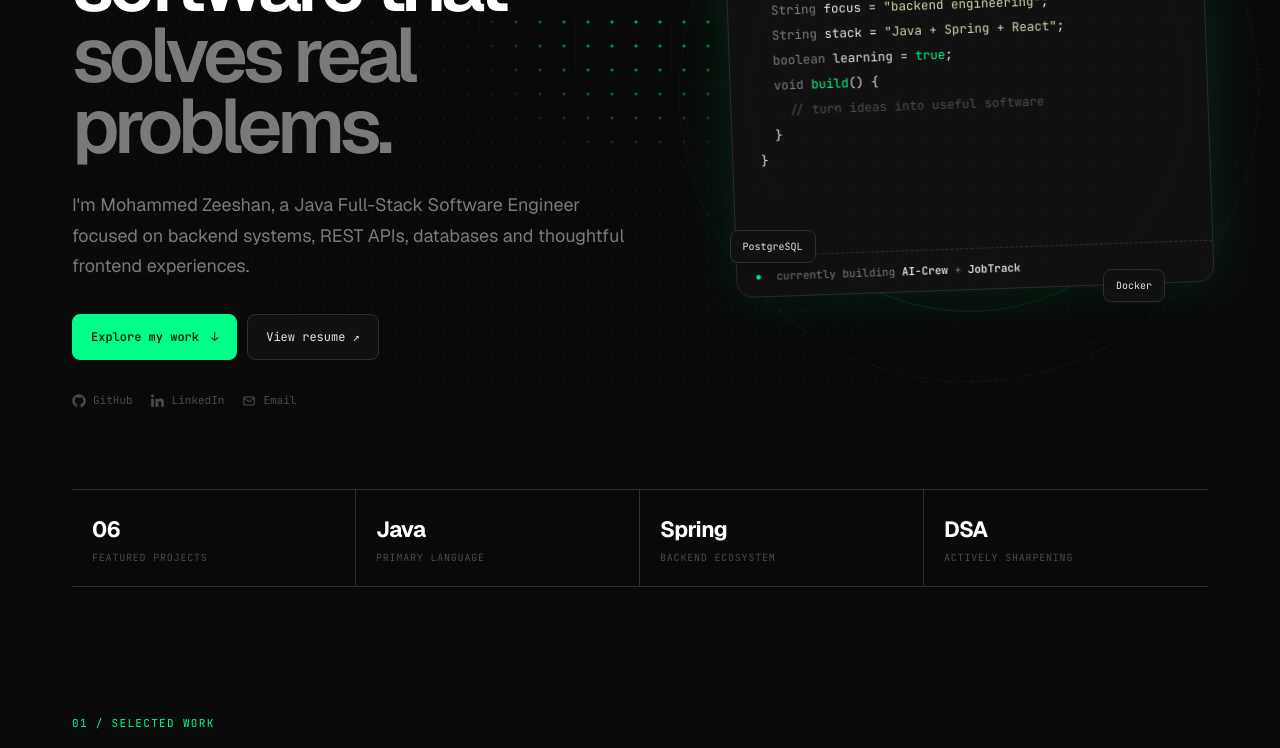
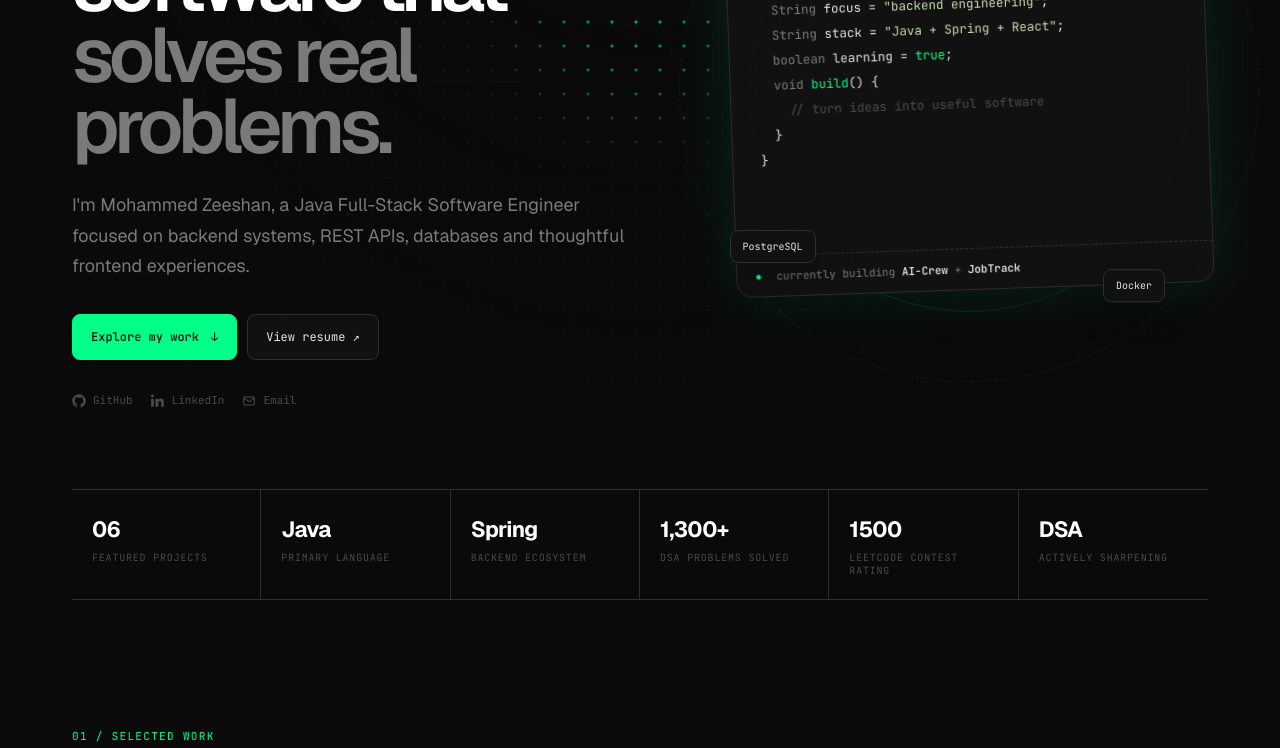
Before and after one commit to zeeshanverse/Portfolio-2, a Next.js app in the folder apps/web/: page / in a window 1280 px wide. Shown: the part 398-1146 px from the top of the page. Built offline with nearby package versions, Linux system fonts and the light colour scheme; no server answers.

Commit message:
Updating Stats

```diff
--- a/apps/web/components/organisms/ModernHome.css
+++ b/apps/web/components/organisms/ModernHome.css
@@ -300,7 +300,7 @@
 
 .proof-strip {
   display: grid;
-  grid-template-columns: repeat(4, 1fr);
+  grid-template-columns: repeat(6, 1fr);
   border-block: 1px solid var(--line);
 }
 
--- a/apps/web/components/organisms/ModernHome.tsx
+++ b/apps/web/components/organisms/ModernHome.tsx
@@ -190,10 +190,44 @@ export default function ModernHome() {
       </section>
 
       <section className="proof-strip" aria-label="portfolio highlights">
-        <div><strong>06</strong><span>featured projects</span></div>
-        <div><strong>Java</strong><span>primary language</span></div>
-        <div><strong>Spring</strong><span>backend ecosystem</span></div>
-        <div><strong>DSA</strong><span>actively sharpening</span></div>
+        <div>
+          <strong>06</strong>
+          <span>featured projects</span>
+        </div>
+
+        <div>
+          <strong>Java</strong>
+          <span>primary language</span>
+        </div>
+
+        <div>
+          <strong>Spring</strong>
+          <span>backend ecosystem</span>
+        </div>
+
+        <div>
+          <strong>
+            <a
+              href="https://codolio.com/profile/learningzeeshan"
+              target="_blank"
+              rel="noreferrer"
+              style={{ color: 'inherit', textDecoration: 'none' }}
+            >
+              1,300+
+            </a>
+          </strong>
+          <span>DSA problems solved</span>
+        </div>
+
+        <div>
+          <strong>1500</strong>
+          <span>LeetCode contest rating</span>
+        </div>
+
+        <div>
+          <strong>DSA</strong>
+          <span>actively sharpening</span>
+        </div>
       </section>
 
       <section className="modern-section" id="projects">
```
